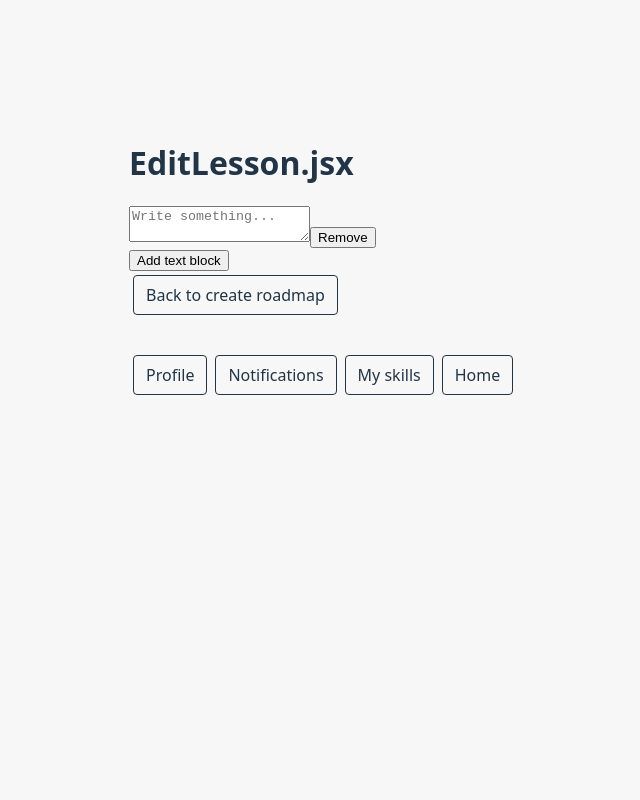
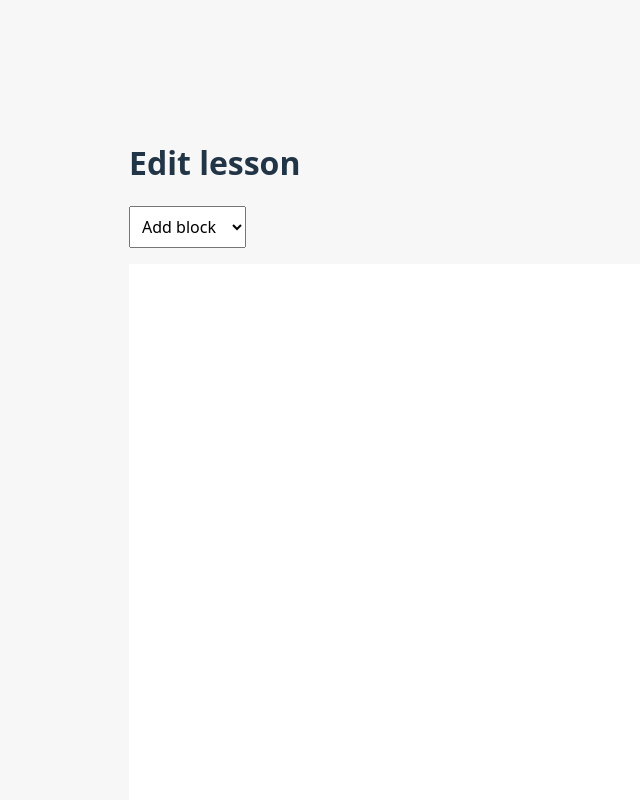
Before and after one commit to cody778/WebApp_Exam, a React (Vite) app: page /edit-lesson in a window 1280 px wide. Shown: the top 800 px of the page, without its empty margins (191-831 px from the left). Built offline with nearby package versions, Linux system fonts and the light colour scheme.

Commit message:
cleaned up notion like screen for lessons

```diff
--- a/src/components/BlockEditor.jsx
+++ b/src/components/BlockEditor.jsx
@@ -1,34 +1,35 @@
 import { useState } from 'react'
-import TextBlock from './TextBlock.jsx'
 
 export default function BlockEditor() {
-  const [blocks, setBlocks] = useState(() => [{ id: crypto.randomUUID(), text: '' }])
-
-  function updateBlock(id, text) {
-    setBlocks(current => current.map(block => block.id === id ? { ...block, text } : block))
-  }
-
-  function removeBlock(id) {
-    setBlocks(current => current.filter(block => block.id !== id))
-  }
-
-  function addBlock() {
-    const block = { id: crypto.randomUUID(), text: '' }
-    setBlocks(current => [...current, block])
-  }
+  const [blocks, setBlocks] = useState(() => [{ id: crypto.randomUUID(), type: 'p' }])
 
   return (
-    <section aria-label="Lesson content">
-      {blocks.map((block, index) => (
-        <TextBlock
-          key={block.id}
-          text={block.text}
-          number={index + 1}
-          onChange={text => updateBlock(block.id, text)}
-          onRemove={() => removeBlock(block.id)}
-        />
-      ))}
-      <button type="button" onClick={addBlock}>Add text block</button>
+    <section className="lesson-editor" aria-label="Lesson content">
+      <select aria-label="Add block" value="" onChange={event => {
+        const block = { id: crypto.randomUUID(), type: event.target.value }
+        setBlocks(current => [...current, block])
+      }}>
+        <option value="" disabled>Add block</option>
+        <option value="h2">Heading</option>
+        <option value="p">Paragraph</option>
+        <option value="blockquote">Quote</option>
+        <option value="table">Table</option>
+      </select>
+      <div className="lesson-paper">
+        {blocks.map(({ id, type }, index) => {
+          if (type === 'table') return (
+            <table key={id} aria-label={`Table ${index + 1}`}><tbody>
+              {Array.from({ length: 3 }, (_, row) => (
+                <tr key={row}>{Array.from({ length: 3 }, (_, column) => (
+                  <td key={column} contentEditable="plaintext-only" suppressContentEditableWarning aria-label={`Row ${row + 1}, column ${column + 1}`} />
+                ))}</tr>
+              ))}
+            </tbody></table>
+          )
+          const Tag = type
+          return <Tag key={id} contentEditable="plaintext-only" suppressContentEditableWarning role="textbox" aria-multiline="true" aria-label={`${type === 'h2' ? 'Heading' : type === 'blockquote' ? 'Quote' : 'Paragraph'} ${index + 1}`} />
+        })}
+      </div>
     </section>
   )
 }
--- a/src/index.css
+++ b/src/index.css
@@ -27,3 +27,44 @@
 nav {
   margin-top: 2rem;
 }
+
+.lesson-editor select {
+  margin-bottom: 1rem;
+  padding: 0.5rem;
+  font: inherit;
+}
+
+.lesson-paper {
+  min-height: 65vh;
+  padding: clamp(1rem, 4vw, 3rem);
+  background: white;
+}
+
+.lesson-paper [contenteditable] {
+  min-height: 1.5em;
+  overflow-wrap: anywhere;
+  white-space: pre-wrap;
+}
+
+.lesson-paper [contenteditable]:focus {
+  outline: 1px solid #ddd;
+}
+
+.lesson-paper blockquote {
+  margin: 1rem 0;
+  padding-left: 1rem;
+  border-left: 3px solid #aaa;
+}
+
+.lesson-paper table {
+  width: 100%;
+  table-layout: fixed;
+  border-collapse: collapse;
+  margin: 1rem 0;
+}
+
+.lesson-paper td {
+  height: 2rem;
+  padding: 0.5rem;
+  border: 1px solid #ccc;
+}
--- a/src/pages/EditLesson.jsx
+++ b/src/pages/EditLesson.jsx
@@ -4,7 +4,7 @@
 export default function EditLesson() {
   return (
     <>
-      <h1>EditLesson.jsx</h1>
+      <h1>Edit lesson</h1>
       <BlockEditor />
       <Link to="/create-roadmap">Back to create roadmap</Link>
     </>
--- a/src/pages/Lesson.jsx
+++ b/src/pages/Lesson.jsx
@@ -1,9 +1,11 @@
 import { Link } from 'react-router-dom'
+import BlockEditor from '../components/BlockEditor.jsx'
 
 export default function Lesson() {
   return (
     <>
-      <h1>Lesson.jsx</h1>
+      <h1>Lesson</h1>
+      <BlockEditor />
       <Link to="..">Back to roadmap</Link>
     </>
   )
```
